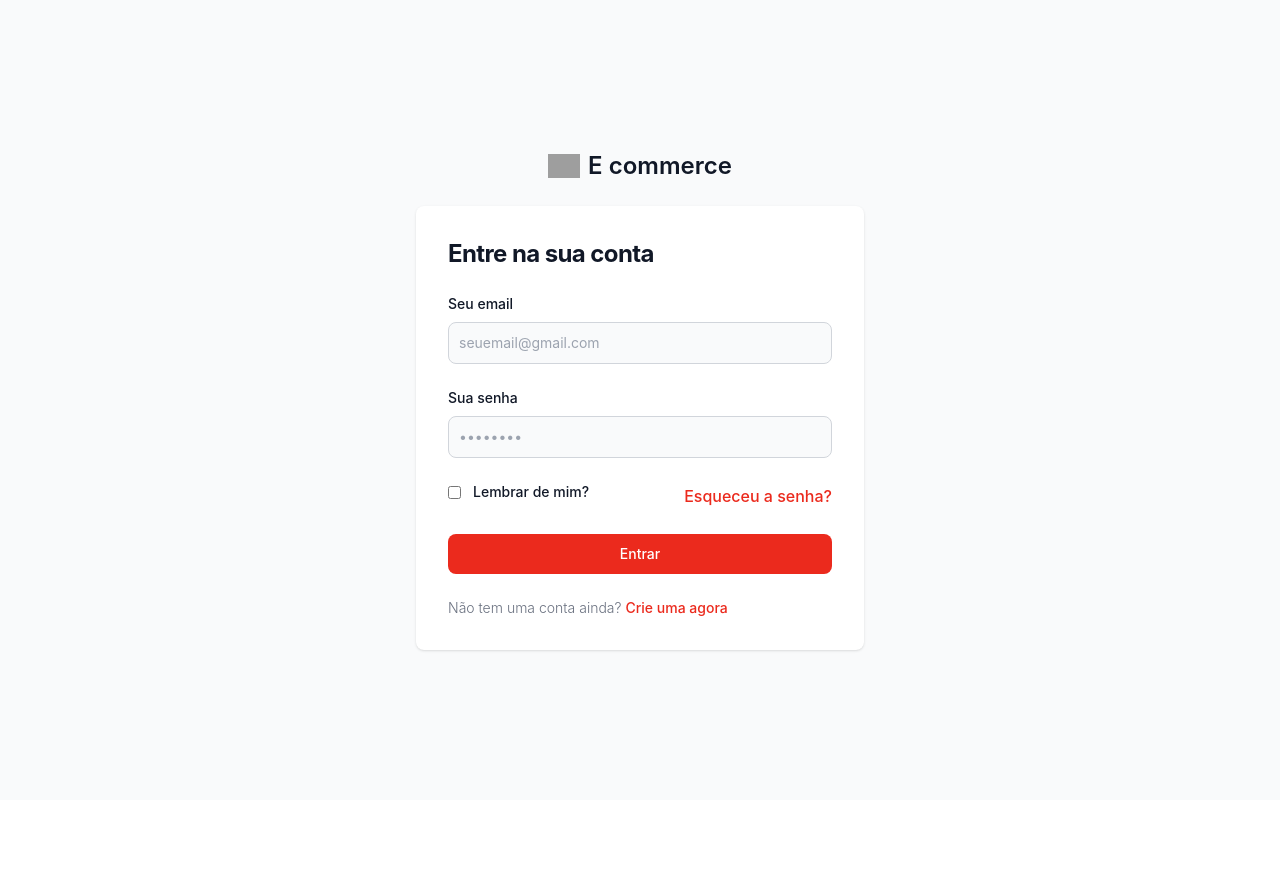
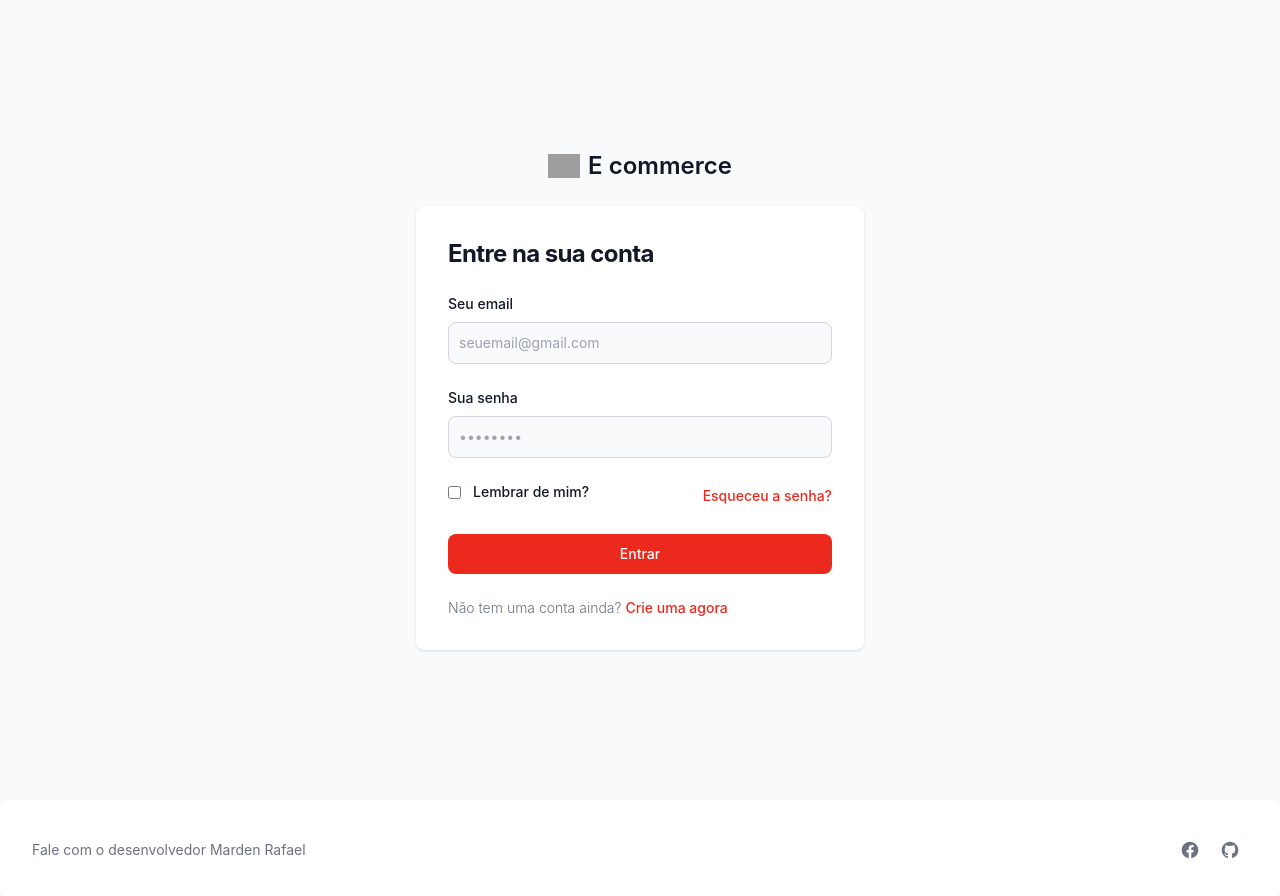
Before and after one commit to mardenrafael/next-ecommerce, a Next.js app: page /login in a window 1280 px wide. Shown: the top 896 px of the page. Before the commit the page ends 800 px from the top, so only its background shows below. Built offline with nearby package versions, Linux system fonts and the light colour scheme; grey boxes are pictures that could not be loaded.

Commit message:
refac: changed tag 'a'to Anchor

```diff
--- a/src/pages/login/index.tsx
+++ b/src/pages/login/index.tsx
@@ -1,8 +1,9 @@
+import Anchor from "@/components/Anchor/Anchor";
+import Footer from "@/components/Footer/Footer";
+import Input from "@/components/Input/Input";
 import Label from "@/components/Label/Label";
-import Input from "@/components/Input/Input";
 import { GetServerSidePropsResult } from "next";
 import Image from "next/image";
-import Anchor from "@/components/Anchor/Anchor";
 
 export interface LoginProps {
   eCommerceName: string;
@@ -28,7 +29,7 @@ export default function Login({
   return (
     <section className="bg-gray-50 dark:bg-gray-900">
       <div className="flex flex-col items-center justify-center px-6 py-8 mx-auto md:h-screen lg:py-0">
-        <a
+        <Anchor
           href="#"
           className="flex items-center mb-6 text-2xl font-semibold text-gray-900 dark:text-white"
         >
@@ -40,7 +41,7 @@ export default function Login({
             height={32}
           />
           {eCommerceName}
-        </a>
+        </Anchor>
         <div className="w-full bg-white rounded-lg shadow dark:border md:mt-0 sm:max-w-md xl:p-0 dark:bg-gray-800 dark:border-gray-700">
           <div className="p-6 space-y-4 md:space-y-6 sm:p-8">
             <h1 className="text-xl font-bold leading-tight tracking-tight text-gray-900 md:text-2xl dark:text-white">
@@ -76,7 +77,9 @@ export default function Login({
                     <Label htmlFor="remeber">Lembrar de mim?</Label>
                   </div>
                 </div>
-                <Anchor href="#">Esqueceu a senha?</Anchor>
+                <Anchor href="#" className="text-sm" extend={true}>
+                  Esqueceu a senha?
+                </Anchor>
               </div>
               <button
                 type="submit"
@@ -86,12 +89,13 @@ export default function Login({
               </button>
               <p className="text-sm font-light text-gray-500 dark:text-gray-400">
                 Não tem uma conta ainda?{" "}
-                <Anchor href={"#"}>Crie uma agora</Anchor>
+                <Anchor href="#">Crie uma agora</Anchor>
               </p>
             </form>
           </div>
         </div>
       </div>
+      <Footer />
     </section>
   );
 }
```
